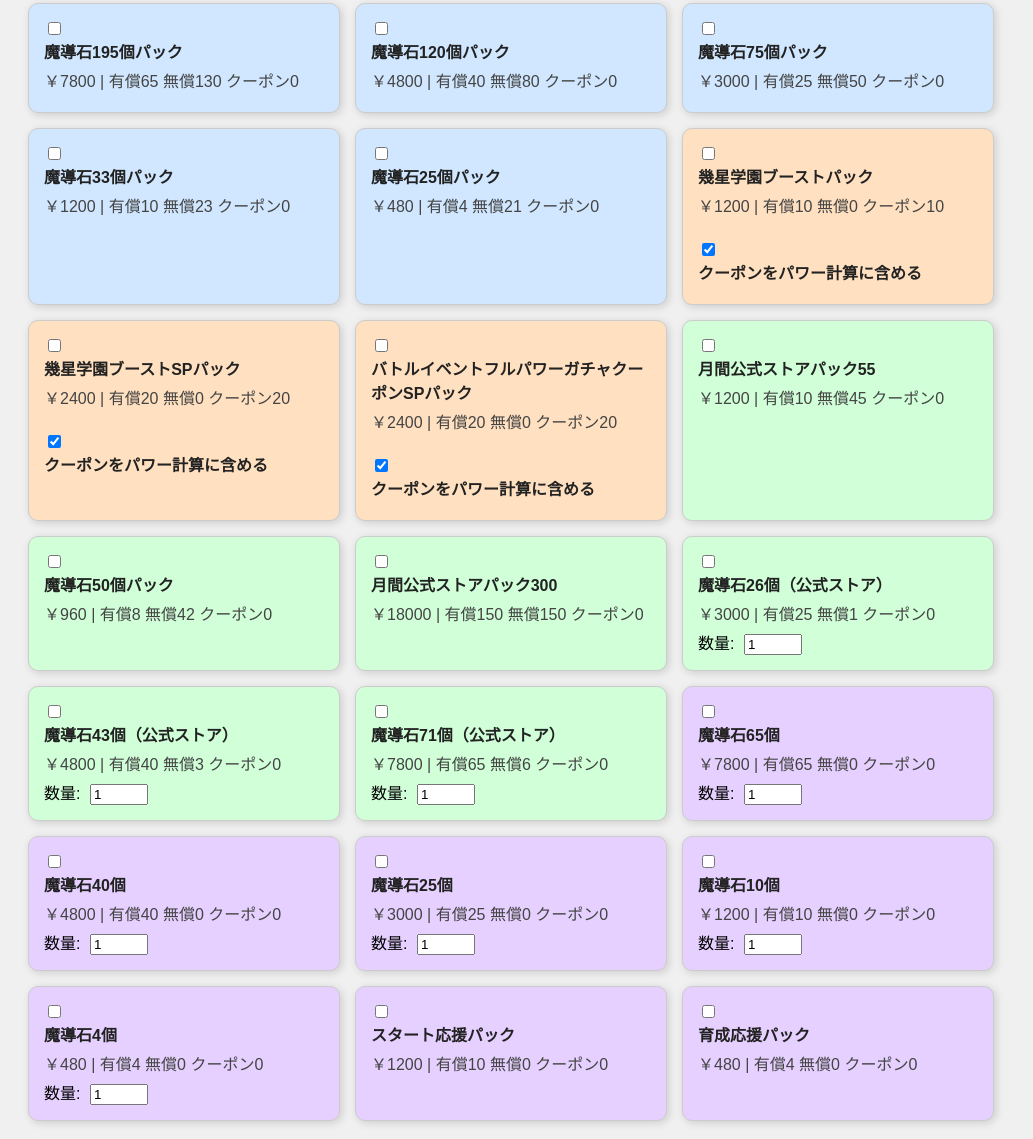
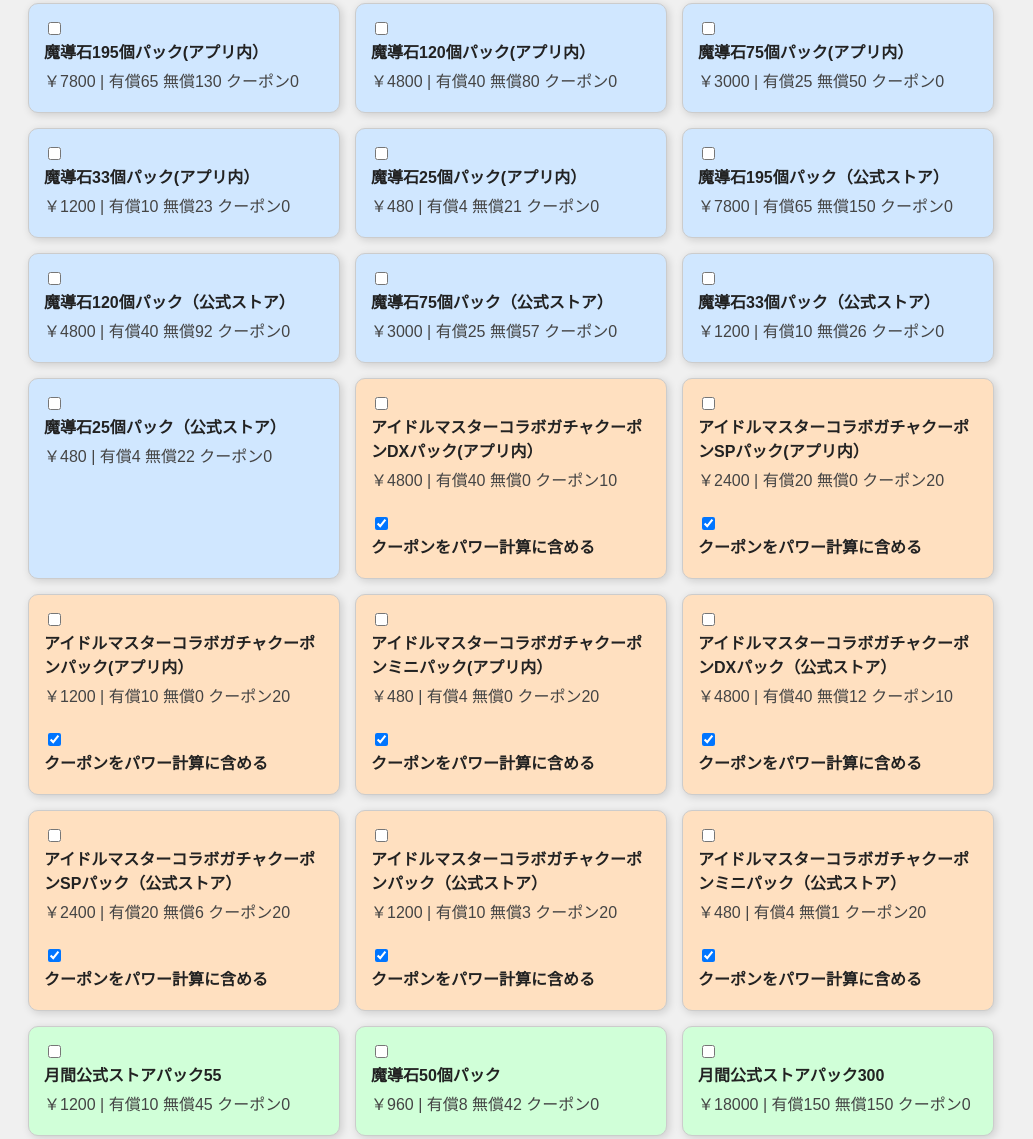
Before and after one commit to k-sandao/kakkkkkkiiiiiinnn, a plain HTML site: page index.html in a window 1280 px wide. Shown: the part 269-1408 px from the top of the page, without its empty margins (0-1033 px from the left). Drawn offline with Linux system fonts and the light colour scheme.

Commit message:
Update index.html

```diff
--- a/index.html
+++ b/index.html
@@ -72,15 +72,30 @@
 <script>
 const defaultPacks = [
   // 薄い青5個
-  { name: "魔導石195個パック", price: 7800, paid: 65, free: 130, multiple: false, color:'blue' },
-  { name: "魔導石120個パック", price: 4800, paid: 40, free: 80, multiple: false, color:'blue' },
-  { name: "魔導石75個パック", price: 3000, paid: 25, free: 50, multiple: false, color:'blue' },
-  { name: "魔導石33個パック", price: 1200, paid: 10, free: 23, multiple: false, color:'blue' },
-  { name: "魔導石25個パック", price: 480, paid: 4, free: 21, multiple: false, color:'blue' },
+  { name: "魔導石195個パック(アプリ内）", price: 7800, paid: 65, free: 130, multiple: false, color:'blue' },
+  { name: "魔導石120個パック(アプリ内）", price: 4800, paid: 40, free: 80, multiple: false, color:'blue' },
+  { name: "魔導石75個パック(アプリ内）", price: 3000, paid: 25, free: 50, multiple: false, color:'blue' },
+  { name: "魔導石33個パック(アプリ内）", price: 1200, paid: 10, free: 23, multiple: false, color:'blue' },
+  { name: "魔導石25個パック(アプリ内）", price: 480, paid: 4, free: 21, multiple: false, color:'blue' },
+
+  { name: "魔導石195個パック（公式ストア）", price: 7800, paid: 65, free: 150, multiple: false, color:'blue' },
+  { name: "魔導石120個パック（公式ストア）", price: 4800, paid: 40, free: 92, multiple: false, color:'blue' },
+  { name: "魔導石75個パック（公式ストア）", price: 3000, paid: 25, free: 57, multiple: false, color:'blue' },
+  { name: "魔導石33個パック（公式ストア）", price: 1200, paid: 10, free: 26, multiple: false, color:'blue' },
+  { name: "魔導石25個パック（公式ストア）", price: 480, paid: 4, free: 22, multiple: false, color:'blue' },
+
   // 薄いオレンジ3個
-  { name: "幾星学園ブーストパック", price: 1200, paid: 10, free: 0, coupon: 10, multiple: false, color:'orange' },
-  { name: "幾星学園ブーストSPパック", price: 2400, paid: 20, free: 0, coupon: 20, multiple: false, color:'orange' },
-  { name: "バトルイベントフルパワーガチャクーポンSPパック", price: 2400, paid: 20, free: 0, coupon: 20, multiple: false, color:'orange' },
+  { name: "アイドルマスターコラボガチャクーポンDXパック(アプリ内）", price: 4800, paid: 40, free: 0, coupon: 10, multiple: false, color:'orange' },
+  { name: "アイドルマスターコラボガチャクーポンSPパック(アプリ内）", price: 2400, paid: 20, free: 0, coupon: 20, multiple: false, color:'orange' },
+  { name: "アイドルマスターコラボガチャクーポンパック(アプリ内）", price: 1200, paid: 10, free: 0, coupon: 20, multiple: false, color:'orange' },
+  { name: "アイドルマスターコラボガチャクーポンミニパック(アプリ内）", price: 480, paid: 4, free: 0, coupon: 20, multiple: false, color:'orange' },
+
+  { name: "アイドルマスターコラボガチャクーポンDXパック（公式ストア）", price: 4800, paid: 40, free: 12, coupon: 10, multiple: false, color:'orange' },
+  { name: "アイドルマスターコラボガチャクーポンSPパック（公式ストア）", price: 2400, paid: 20, free: 6, coupon: 20, multiple: false, color:'orange' },
+  { name: "アイドルマスターコラボガチャクーポンパック（公式ストア）", price: 1200, paid: 10, free: 3, coupon: 20, multiple: false, color:'orange' },
+  { name: "アイドルマスターコラボガチャクーポンミニパック（公式ストア）", price: 480, paid: 4, free: 1, coupon: 20, multiple: false, color:'orange' },
+
+
   // 薄い緑5個
   { name: "月間公式ストアパック55", price: 1200, paid: 10, free: 45, multiple: false, color:'green' },
   { name: "魔導石50個パック", price: 960, paid: 8, free: 42, multiple: false, color:'green' },
@@ -88,14 +103,16 @@ const defaultPacks = [
   { name: "魔導石26個（公式ストア）", price: 3000, paid: 25, free: 1, multiple: true, color:'green' },
   { name: "魔導石43個（公式ストア）", price: 4800, paid: 40, free: 3, multiple: true, color:'green' },
   { name: "魔導石71個（公式ストア）", price: 7800, paid: 65, free: 6, multiple: true, color:'green' },
+
   // 薄い紫7個
-  { name: "魔導石65個", price: 7800, paid: 65, free: 0, multiple: true, color:'purple' },
-  { name: "魔導石40個", price: 4800, paid: 40, free: 0, multiple: true, color:'purple' },
-  { name: "魔導石25個", price: 3000, paid: 25, free: 0, multiple: true, color:'purple' },
-  { name: "魔導石10個", price: 1200, paid: 10, free: 0, multiple: true, color:'purple' },
-  { name: "魔導石4個", price: 480, paid: 4, free: 0, multiple: true, color:'purple' },
+  { name: "魔導石65個(アプリ内）", price: 7800, paid: 65, free: 0, multiple: true, color:'purple' },
+  { name: "魔導石40個(アプリ内）", price: 4800, paid: 40, free: 0, multiple: true, color:'purple' },
+  { name: "魔導石25個(アプリ内）", price: 3000, paid: 25, free: 0, multiple: true, color:'purple' },
+  { name: "魔導石10個(アプリ内）", price: 1200, paid: 10, free: 0, multiple: true, color:'purple' },
+  { name: "魔導石4個(アプリ内）", price: 480, paid: 4, free: 0, multiple: true, color:'purple' },
   { name: "スタート応援パック", price: 1200, paid: 10, free: 0, multiple: false, color:'purple' },
   { name: "育成応援パック", price: 480, paid: 4, free: 0, multiple: false, color:'purple' },
+
   // 薄い黄2個
   //{ name: "魔導石月末パック", price: 1200, paid: 25, free: 25, multiple: false, color:'yellow' },
   //{ name: "魔導石パックpremium(140)", price: 18000, paid: 50, free: 90, multiple: true, max:3, color:'yellow' }
```
